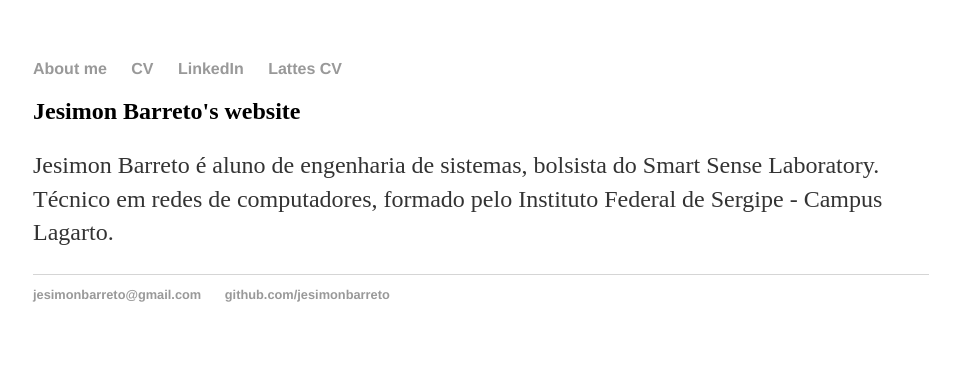
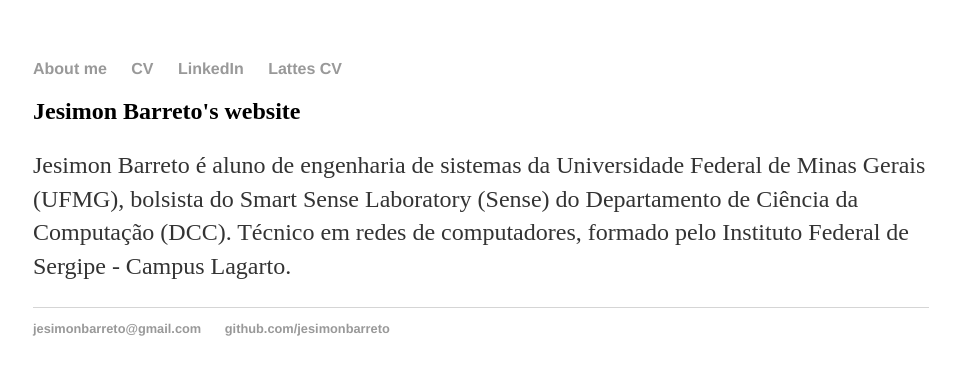
Before and after one commit to jesimonbarreto/jesimonbarreto.github.io, a Jekyll site: the page index.html, which Jekyll copies as it is, in a window 1280 px wide. Shown: the top 375 px of the page, without its empty margins (159-1115 px from the left). Built offline with Jekyll 4.4.1, drawn with Linux system fonts in a browser that asks for light colours.

Commit message:
Update index.html

```diff
--- a/index.html
+++ b/index.html
@@ -17,7 +17,7 @@
 		<div class="container">
 		<div class="blurb">
 			<h2>Jesimon Barreto's website</h2>
-			<p>Jesimon Barreto é aluno de engenharia de sistemas, bolsista do Smart Sense Laboratory. Técnico em redes de computadores, formado pelo Instituto Federal de Sergipe - Campus Lagarto.</p>
+			<p>Jesimon Barreto é aluno de engenharia de sistemas da Universidade Federal de Minas Gerais (UFMG), bolsista do Smart Sense Laboratory (Sense) do Departamento de Ciência da Computação (DCC). Técnico em redes de computadores, formado pelo Instituto Federal de Sergipe - Campus Lagarto.</p>
 		</div><!-- /.blurb -->
 		</div><!-- /.container -->
 		<footer>
```
